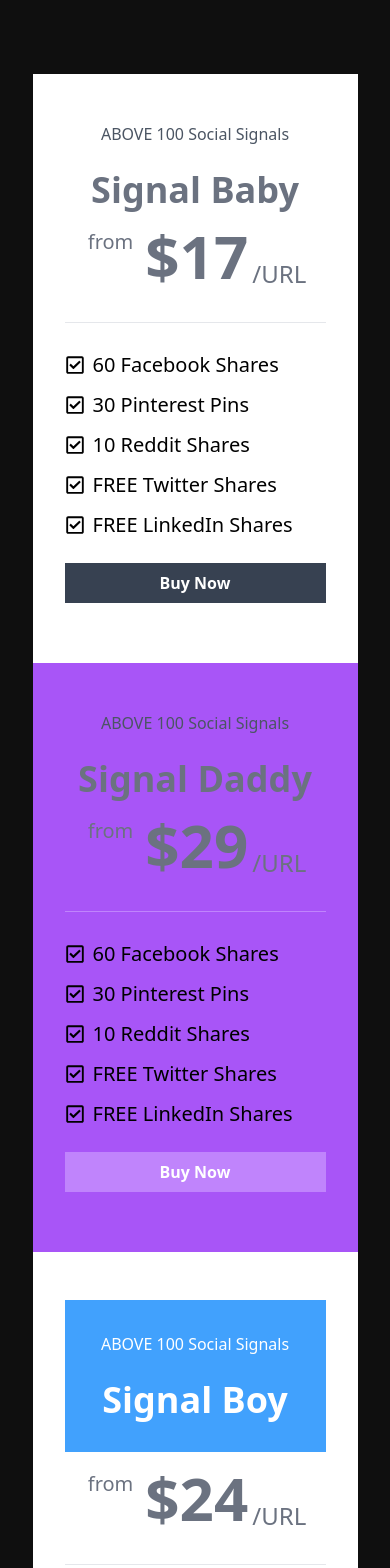
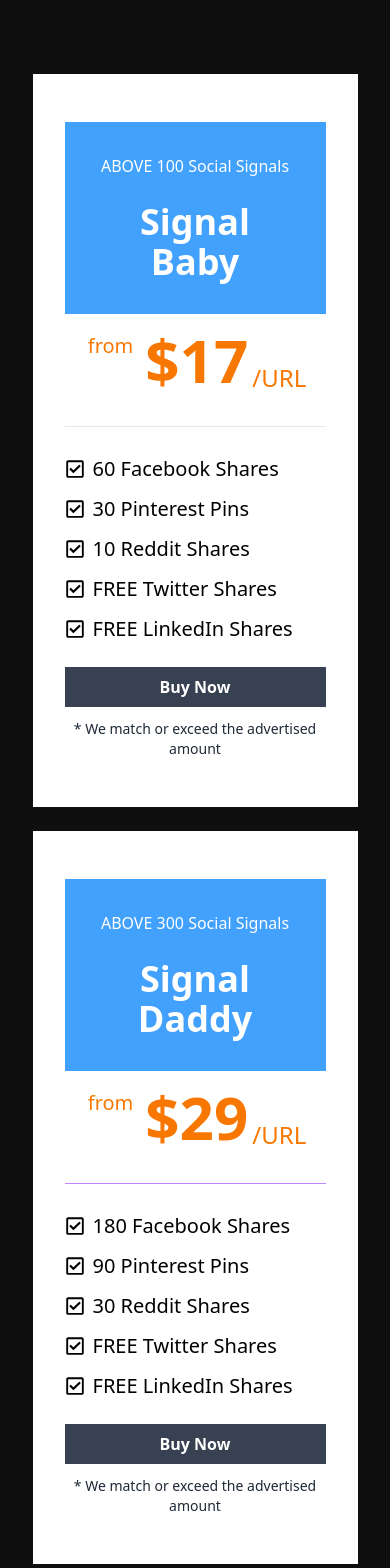
Before and after one commit to nikkonbd/social-boy, a React (Vite) app: page / in a window 390 px wide. Shown: the part 2900-4468 px from the top of the page. Built offline with nearby package versions, Linux system fonts and the light colour scheme.

Commit message:
home page done

```diff
--- a/src/Components/OrderProgress/OrderProgress.jsx
+++ b/src/Components/OrderProgress/OrderProgress.jsx
@@ -1,8 +1,9 @@
 const OrderProgress = () => {
   return (
-    <div className="bg-[#f46302] text-white w-full mx-auto py-24">
+    <div className="bg-[#f46302]">
+      <div className="w-5/6 mx-auto text-white py-24">
         <div>
-        <h2 className="uppercase text-4xl text-white text-center py-20">
+          <h2 className="uppercase text-4xl text-white text-center pb-20">
             OUR ORDERING PROCESS
           </h2>
         </div>
@@ -12,12 +13,14 @@
               <h5 className="text-2xl">Step 1</h5>
               <h3 className="text-3xl">Select Package & Target URL</h3>
               <p className="text-xl">
-              Enter the URL where you want to direct the social signals <br />and then
-              select the package of your choice from the <br />dropdown menu.{" "}
+                Enter the URL where you want to direct the social signals <br />
+                and then select the package of your choice from the <br />
+                dropdown menu.{" "}
               </p>
             </div>
-          <div className="my-10 lg:my-36">
-            <img className="w-10/12 mx-auto"
+            <div className="my-10 lg:py-10">
+              <img
+                className="w-[600px]"
                 src="https://i.ibb.co/KqH6jSq/ordering-process-1-1024x700.png"
                 alt=""
               />
@@ -32,9 +35,10 @@
               <h5 className="text-2xl">Step 3</h5>
               <h3 className="text-3xl">Sit Back & Relax</h3>
               <p className="text-xl">
-              We usually complete all of our orders in 3-5 business days. <br />You
-              will receive an email from us when we begin <br  /> processing your order
-              and another one when we <br /> complete it{" "}
+                We usually complete all of our orders in 3-5 business days.{" "}
+                <br />
+                You will receive an email from us when we begin <br />{" "}
+                processing your order and another one when we <br /> complete it{" "}
               </p>
             </div>
           </div>
@@ -56,12 +60,15 @@
                 <h5 className="text-2xl">Step 2</h5>
                 <h3 className="text-3xl">Enter Email & Pay</h3>
                 <p className="text-xl">
-                We wanted to make this as simple as possible for you, so  <br />we only
-                need your email to follow up in case a problem <br /> occurs.
+                  We wanted to make this as simple as possible for you, so{" "}
+                  <br />
+                  we only need your email to follow up in case a problem <br />{" "}
+                  occurs.
                 </p>
               </div>
               <div className="mt-24">
-              <img className="w-11/12 mx-auto"
+                <img
+                  className="w-[600px]"
                   src="https://i.ibb.co/r4GzS6D/ordering-process-2-1024x765.png"
                   alt=""
                 />
@@ -72,9 +79,10 @@
               <h3 className="text-3xl">Sit Back & Relax</h3>
               <p className="text-xl">
                 We usually complete all of our orders in 3-5 business days. You
-              will receive an email from us when we begin processing your order
-              and another one when we complete it{" "}
+                will receive an email from us when we begin processing your
+                order and another one when we complete it{" "}
               </p>
+            </div>
           </div>
         </div>
       </div>
--- a/src/Components/OurMission/OurMission.jsx
+++ b/src/Components/OurMission/OurMission.jsx
@@ -1,5 +1,11 @@
 import { Link } from "react-router-dom";
-import {   FaFacebookSquare,  FaPinterestSquare,  FaRedditSquare,  FaSoundcloud,  FaTwitterSquare } from 'react-icons/fa';
+import {
+  FaFacebookSquare,
+  FaPinterestSquare,
+  FaRedditSquare,
+  FaSoundcloud,
+  FaTwitterSquare,
+} from "react-icons/fa";
 
 const OurMission = () => {
   return (
@@ -27,21 +33,51 @@
 
       <div className="text-center my-16 ">
         <Link to="">
-          <button className="btn px-16 py-4 bg-[#197685] text-white  hover:border-2  hover:border-[#197685] hover:bg-white hover:text-[#197685]">Contact Us</button>
+          <button className="btn px-16 py-4 bg-[#41a1fd] text-white  hover:border-2  hover:border-[#197685] hover:bg-white hover:text-[#197685]">
+            Contact Us
+          </button>
         </Link>
       </div>
 
       <div className="flex my-14 justify-center items-center">
-        <Link><span className="text-6xl text-[#09b0ed] "><FaFacebookSquare /></span></Link>
-        <Link><span className="text-6xl text-[#09b0ed] "><FaTwitterSquare /></span></Link>
-        <Link><span className="text-6xl  text-[#09b0ed] border-3 border-[#09b0ed] "><FaPinterestSquare /></span></Link>
-       <Link> <span className="text-6xl text-[#09b0ed] "><FaSoundcloud /></span></Link>
-        <Link><span className="text-6xl text-[#09b0ed] "><FaRedditSquare /></span></Link>
-
+        <Link>
+          <span className="text-6xl text-[#09b0ed] ">
+            <FaFacebookSquare />
+          </span>
+        </Link>
+        <Link>
+          <span className="text-6xl text-[#09b0ed] ">
+            <FaTwitterSquare />
+          </span>
+        </Link>
+        <Link>
+          <span className="text-6xl  text-[#09b0ed] border-3 border-[#09b0ed] ">
+            <FaPinterestSquare />
+          </span>
+        </Link>
+        <Link>
+          {" "}
+          <span className="text-6xl text-[#09b0ed] ">
+            <FaSoundcloud />
+          </span>
+        </Link>
+        <Link>
+          <span className="text-6xl text-[#09b0ed] ">
+            <FaRedditSquare />
+          </span>
+        </Link>
       </div>
-      <div className="text-center py-5">
-        <input className="px-12 py-3 rounded-md" type="email" name="email" id="" placeholder="Your Email" />
-        <button className="btn px-10 py-4 bg-[#197685] text-white  hover:border-2  hover:border-[#197685] hover:bg-white hover:text-[#197685]">Subscribe</button>
+      <div className="text-center pb-14 ">
+        <input
+          className="px-12 py-3 rounded-md"
+          type="email"
+          name="email"
+          id=""
+          placeholder="Your Email"
+        />
+        <button className="btn px-10 py-4 bg-[#197685] text-white  hover:border-2  hover:border-[#197685] hover:bg-white hover:text-[#197685]">
+          Subscribe
+        </button>
       </div>
     </div>
   );
--- a/src/Shared/Footer/Footer.jsx
+++ b/src/Shared/Footer/Footer.jsx
@@ -4,9 +4,10 @@
   return (
     <div>
       <footer className="bg-slate-800 text-center dark:bg-slate-800 lg:text-left">
+        <hr />
         <div className="w-10/12 mx-auto p-4 md:flex justify-between  items-start text-slate-50 dark:text-slate-50 md:flex-row-reverse">
           <div className="flex gap-6 justify-center items-center  md:gap-6 ">
-            <p  className=" hover:text-[#1de9db] hover:text-opacity-100">
+            <p className=" hover:text-[#1de9db] hover:text-opacity-100">
               <Link to="">Privacy Policy</Link>
             </p>
             <p className="gap-3 hover:text-[#1de9db] hover:text-opacity-100">
--- a/src/components/Pricing.jsx
+++ b/src/components/Pricing.jsx
@@ -17,21 +17,23 @@
           <br /> protect you from an algorithmic penalty.
         </p>
       </div>
-      <div className="w-5/6 mx-auto pt-20 pb-20">
+      <div className="w-5/6 mx-auto pt-20 pb-32">
         <div className="flex flex-col sm:flex-col lg:flex-row xl:flex-row md:flex-row justify-center">
-          <div className="py-12 sm:py-12 md:py-6 lg:py-6 xl:py-6 px-8 w-full md:max-w-md sm:w-full bg-white z-30">
-            <h1 className="text-gray-600 text-center pb-2">
+          <div className="py-12 mb-6 md:mb-0 sm:py-12 md:py-6 lg:py-6 xl:py-6 px-8 w-full md:max-w-md sm:w-full bg-white z-30">
+            <div className="bg-[#41a1fd] p-8">
+              <h1 className="text-white text-center pb-2">
                 ABOVE 100 Social Signals
               </h1>
-            <h1 className="text-gray-500 text-center font-semibold text-4xl pt-4">
+              <h1 className="text-white text-center font-semibold text-4xl pt-4">
                 Signal Baby
               </h1>
+            </div>
             <div className="flex pb-8 justify-center mt-4 text-6xl font-extrabold leading-none dark:text-white">
-              <span className="ml-1 mr-3 text-xl font-medium leading-8 text-gray-500 dark:text-gray-400">
+              <span className="ml-1 mr-3 text-xl font-medium leading-8 text-[#f87700] dark:text-gray-400">
                 from
               </span>
-              <span className="text-gray-500">$17</span>
-              <span className="pt-8 ml-1 text-2xl font-medium leading-8 text-gray-500 dark:text-gray-400">
+              <span className="text-[#f87700]">$17</span>
+              <span className="pt-8 ml-1 text-2xl font-medium leading-8 text-[#f87700] dark:text-gray-400">
                 /URL
               </span>
             </div>
@@ -53,36 +55,41 @@
                 <FaRegCheckSquare /> FREE LinkedIn Shares
               </p>
             </div>
-            <button className="w-full mt-6 mb-3 py-2 text-white font-semibold bg-gray-700 hover:shadow-xl duration-200 hover:bg-gray-800">
+            <button className="w-full mt-6 mb-3 py-2 text-white font-semibold bg-gray-700 hover:shadow-xl duration-200 hover:bg-[#f87700]">
               Buy Now
             </button>
+            <p className="text-gray-800 text-sm text-center">
+              * We match or exceed the advertised amount
+            </p>
           </div>
-          <div className="py-12 sm:py-12 md:py-6 lg:py-6 xl:py-6 px-8 w-full md:max-w-md sm:w-full bg-purple-500 transform scale-1 sm:scale-1 md:scale-105 lg:scale-105 xl:scale-105 z-40  shadow-none sm:shadow-none md:shadow-xl lg:shadow-xl xl:shadow-xl">
-            <h1 className="text-gray-600 text-center pb-2">
-              ABOVE 100 Social Signals
+          <div className="py-12 mb-6 md:mb-0 sm:py-12 md:py-6 lg:py-6 xl:py-6 px-8 w-full md:max-w-md sm:w-full bg-white transform scale-1 sm:scale-1 md:scale-105 lg:scale-105 xl:scale-105 z-40  shadow-none sm:shadow-none md:shadow-xl lg:shadow-xl xl:shadow-xl">
+            <div className="bg-[#41a1fd] p-8">
+              <h1 className="text-white text-center pb-2">
+                ABOVE 300 Social Signals
               </h1>
-            <h1 className="text-gray-500 text-center font-semibold text-4xl pt-4">
+              <h1 className="text-white text-center font-semibold text-4xl pt-4">
                 Signal Daddy
               </h1>
+            </div>
             <div className="flex pb-8 justify-center mt-4 text-6xl font-extrabold leading-none dark:text-white">
-              <span className="ml-1 mr-3 text-xl font-medium leading-8 text-gray-500 dark:text-gray-400">
+              <span className="ml-1 mr-3 text-xl font-medium leading-8 text-[#f87700] dark:text-gray-400">
                 from
               </span>
-              <span className="text-gray-500">$29</span>
-              <span className="pt-8 ml-1 text-2xl font-medium leading-8 text-gray-500 dark:text-gray-400">
+              <span className="text-[#f87700]">$29</span>
+              <span className="pt-8 ml-1 text-2xl font-medium leading-8 text-[#f87700] dark:text-gray-400">
                 /URL
               </span>
             </div>
             <div className="h-px bg-purple-400"></div>
             <div className="text-center mt-3 space-y-3 pt-4">
               <p className="text-xl flex items-center gap-2 text-black">
-                <FaRegCheckSquare /> 60 Facebook Shares
+                <FaRegCheckSquare /> 180 Facebook Shares
               </p>
               <p className="text-xl flex items-center gap-2 text-black">
-                <FaRegCheckSquare /> 30 Pinterest Pins
+                <FaRegCheckSquare /> 90 Pinterest Pins
               </p>
               <p className="text-xl flex items-center gap-2 text-black">
-                <FaRegCheckSquare /> 10 Reddit Shares
+                <FaRegCheckSquare /> 30 Reddit Shares
               </p>
               <p className="text-xl flex items-center gap-2 text-black">
                 <FaRegCheckSquare /> FREE Twitter Shares
@@ -91,38 +98,41 @@
                 <FaRegCheckSquare /> FREE LinkedIn Shares
               </p>
             </div>
-            <button className="w-full mt-6 mb-3 py-2 text-white font-semibold bg-purple-400 hover:shadow-xl duration-200 hover:bg-purple-800">
+            <button className="w-full mt-6 mb-3 py-2 text-white font-semibold bg-gray-700 hover:shadow-xl duration-200 hover:bg-[#f87700]">
               Buy Now
             </button>
+            <p className="text-gray-800 text-sm text-center">
+              * We match or exceed the advertised amount
+            </p>
           </div>
           <div className="py-12 sm:py-12 md:py-6 lg:py-6 xl:py-6 px-8 w-full md:max-w-md sm:w-full bg-white z-30">
             <div className="bg-[#41a1fd] p-8">
               <h1 className="text-white text-center pb-2">
-                ABOVE 100 Social Signals
+                ABOVE 200 Social Signals
               </h1>
               <h1 className="text-white text-center font-semibold text-4xl pt-4">
                 Signal Boy
               </h1>
             </div>
             <div className="flex pb-8 justify-center mt-4 text-6xl font-extrabold leading-none dark:text-white">
-              <span className="ml-1 mr-3 text-xl font-medium leading-8 text-gray-500 dark:text-gray-400">
+              <span className="ml-1 mr-3 text-xl font-medium leading-8 text-[#f87700] dark:text-gray-400">
                 from
               </span>
-              <span className="text-gray-500">$24</span>
-              <span className="pt-8 ml-1 text-2xl font-medium leading-8 text-gray-500 dark:text-gray-400">
+              <span className="text-[#f87700]">$24</span>
+              <span className="pt-8 ml-1 text-2xl font-medium leading-8 text-[#f87700] dark:text-gray-400">
                 /URL
               </span>
             </div>
             <div className="h-px bg-gray-200"></div>
             <div className="text-center mt-3 space-y-3 pt-4">
               <p className="text-xl flex items-center gap-2 text-black">
-                <FaRegCheckSquare /> 60 Facebook Shares
+                <FaRegCheckSquare /> 120 Facebook Shares
               </p>
               <p className="text-xl flex items-center gap-2 text-black">
-                <FaRegCheckSquare /> 30 Pinterest Pins
+                <FaRegCheckSquare /> 60 Pinterest Pins
               </p>
               <p className="text-xl flex items-center gap-2 text-black">
-                <FaRegCheckSquare /> 10 Reddit Shares
+                <FaRegCheckSquare /> 20 Reddit Shares
               </p>
               <p className="text-xl flex items-center gap-2 text-black">
                 <FaRegCheckSquare /> FREE Twitter Shares
@@ -131,9 +141,12 @@
                 <FaRegCheckSquare /> FREE LinkedIn Shares
               </p>
             </div>
-            <button className="w-full mt-6 mb-3 py-2 text-white font-semibold bg-gray-700 hover:shadow-xl duration-200 hover:bg-gray-800">
+            <button className="w-full mt-6 mb-3 py-2 text-white font-semibold bg-gray-700 hover:shadow-xl duration-200 hover:bg-[#f87700]">
               Buy Now
             </button>
+            <p className="text-gray-800 text-sm text-center">
+              * We match or exceed the advertised amount
+            </p>
           </div>
         </div>
       </div>
```
Lines whose indentation alone changed are shown as unchanged.
